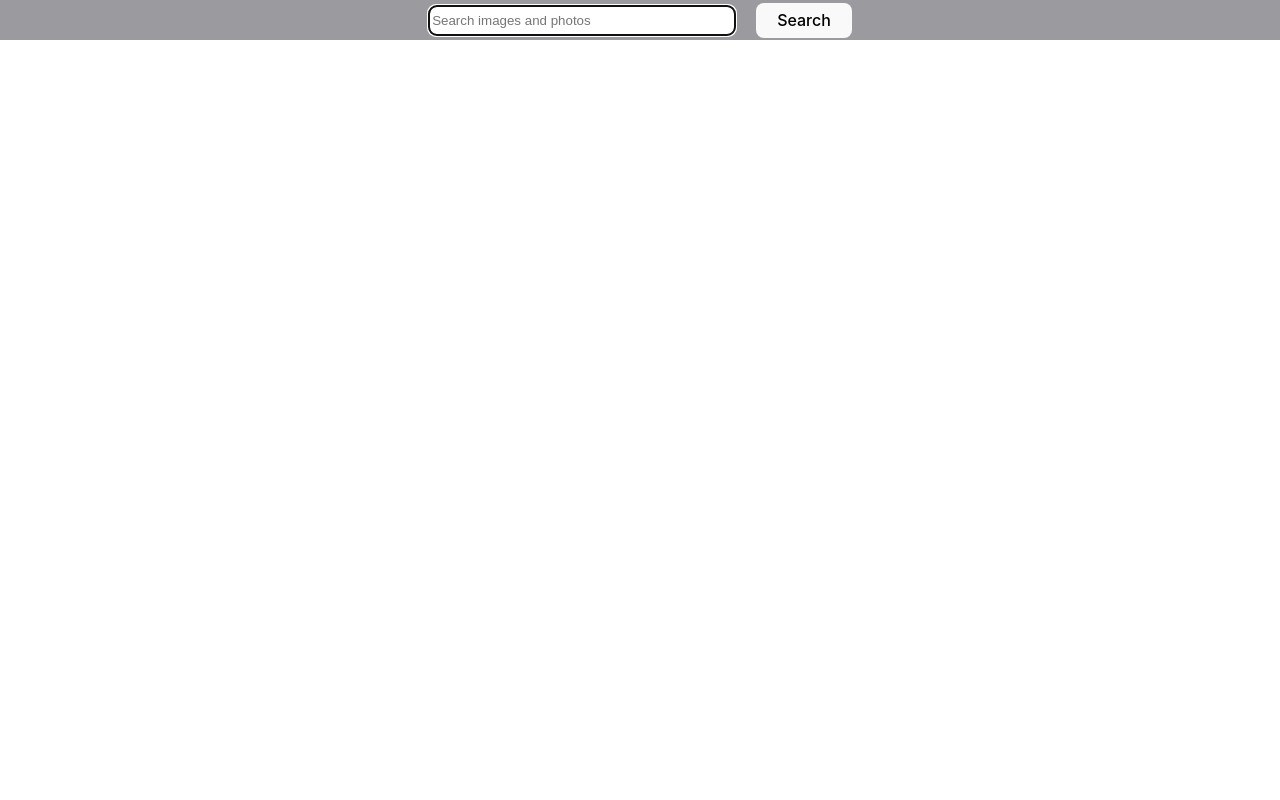
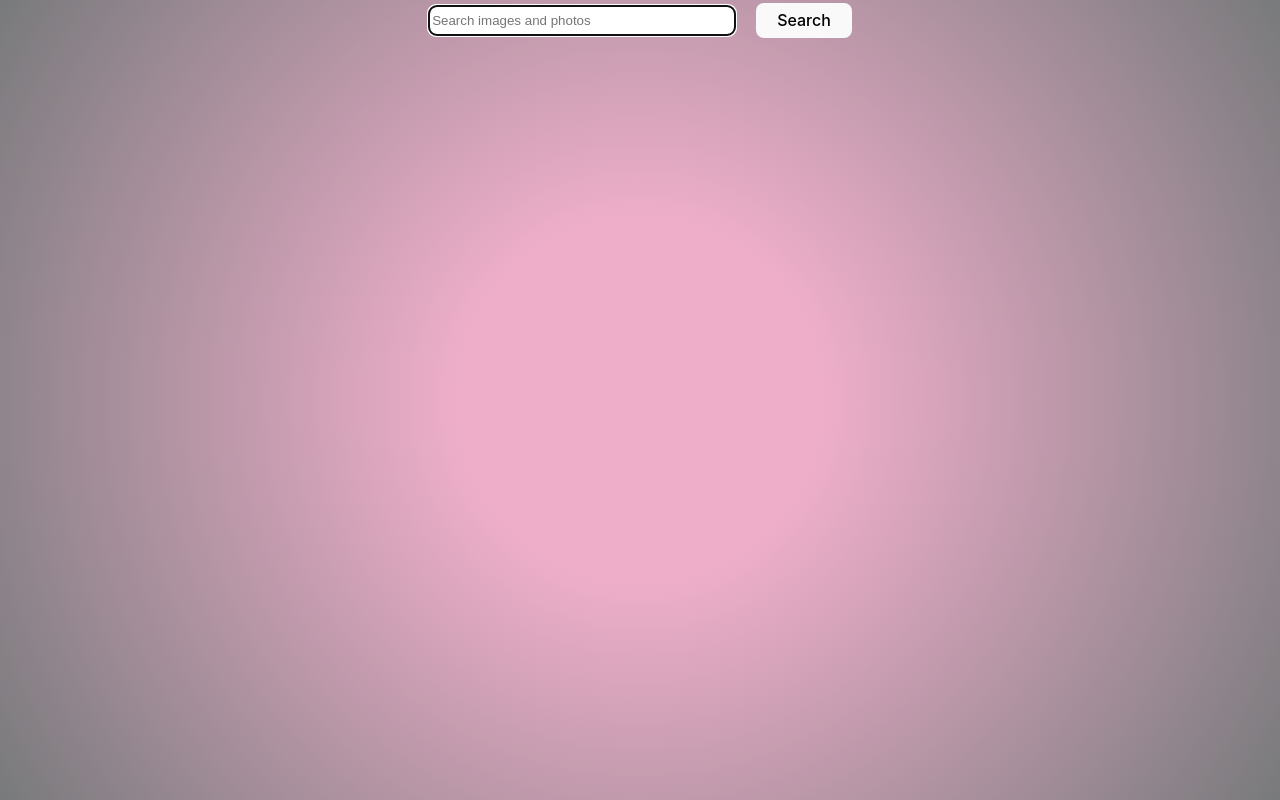
Before and after one commit to osadchyi15/goit-react-hw-04, a React (Vite) app: page / in a window 1280 px wide. Built offline with nearby package versions, Linux system fonts and the light colour scheme.

Commit message:
react-modal

```diff
--- a/src/components/SearchBar/SearchBar.module.css
+++ b/src/components/SearchBar/SearchBar.module.css
@@ -3,7 +3,7 @@ header {
   top: 0;
   left: 50%;
   transform: translateX(-50%);
-  background-color: rgb(155, 155, 159);
+
   height: 40px;
   width: 100%;
   align-content: center;
--- a/src/index.css
+++ b/src/index.css
@@ -5,8 +5,12 @@
 
   color-scheme: light dark;
   color: rgba(255, 255, 255, 0.87);
-  background-color: #d9d5eb;
-
+  background: rgb(238, 174, 202);
+  background: radial-gradient(
+    circle,
+    rgba(238, 174, 202, 1) 24%,
+    rgba(120, 122, 124, 1) 100%
+  );
   font-synthesis: none;
   text-rendering: optimizeLegibility;
   -webkit-font-smoothing: antialiased;
```
Also changed, not shown: src/components/ImageModal/ImageModal.jsx (+0 -27 lines).
